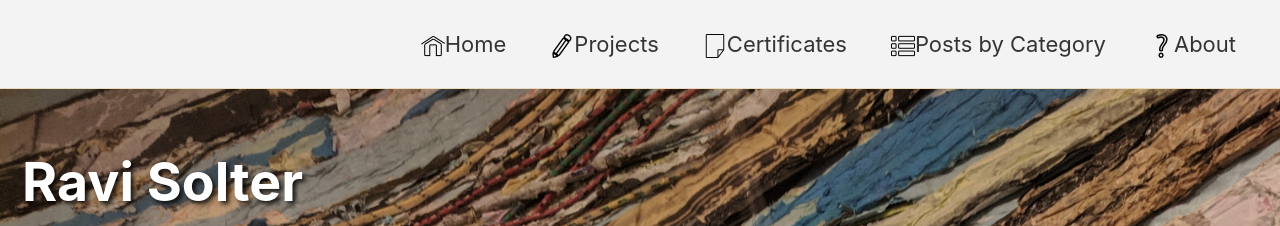
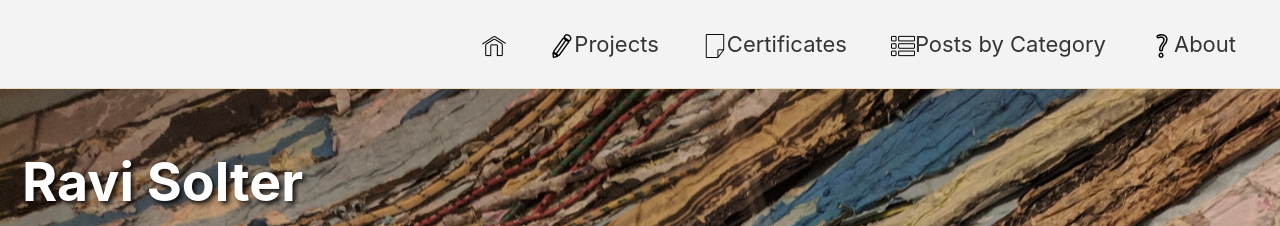
Before and after one commit to rsolter/rsolter.github.io, a Jekyll site: the page built from index.html, in a window 1280 px wide and 900 px high. Shown: the top 226 px of the window. Built offline with Jekyll 4.4.1, drawn with Linux system fonts in a browser that asks for light colours; cached includes are drawn as plain includes; nearby versions of some CDN libraries; the list of posts is cut into pages by our own code.

Commit message:
test removal of text

```diff
--- a/_data/navigation.yml
+++ b/_data/navigation.yml
@@ -1,6 +1,6 @@
 # main links
 main:
-   - title: <img src="/assets/images/Navigation Images/002-place.png">Home
+   - title: <img src="/assets/images/Navigation Images/002-place.png">
      url: /index.html
    - title: <img src="/assets/images/Navigation Images/009-pencil.png">Projects
      url: /projects/
```
